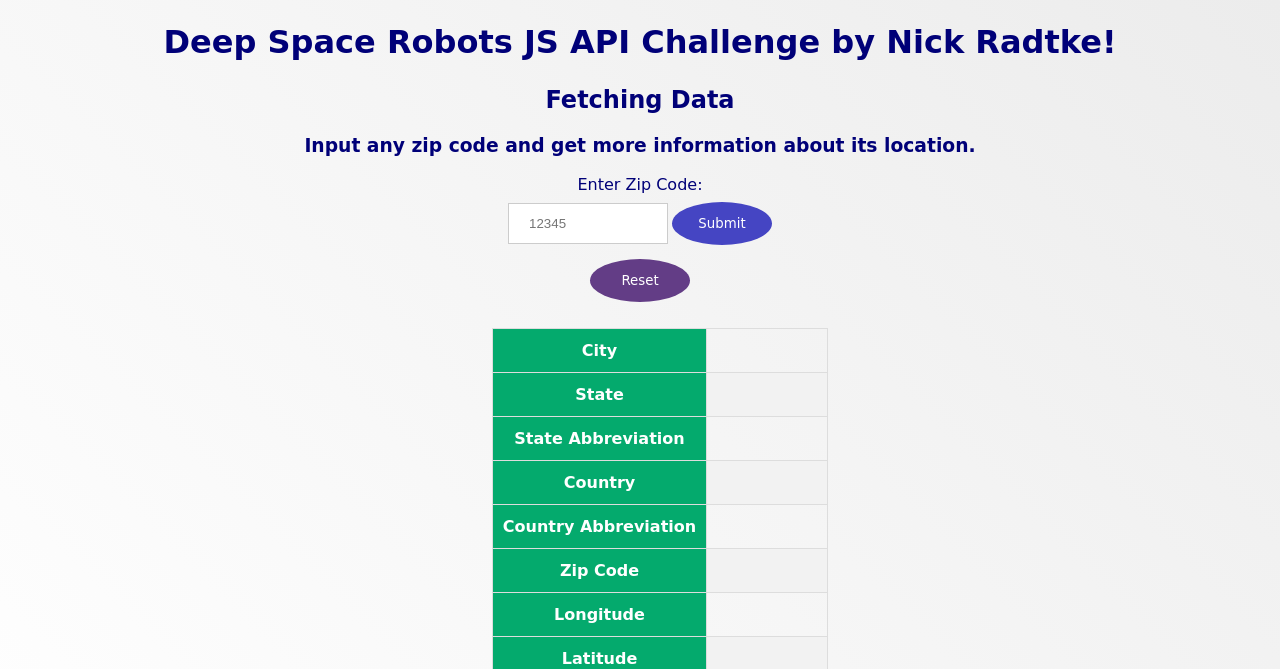
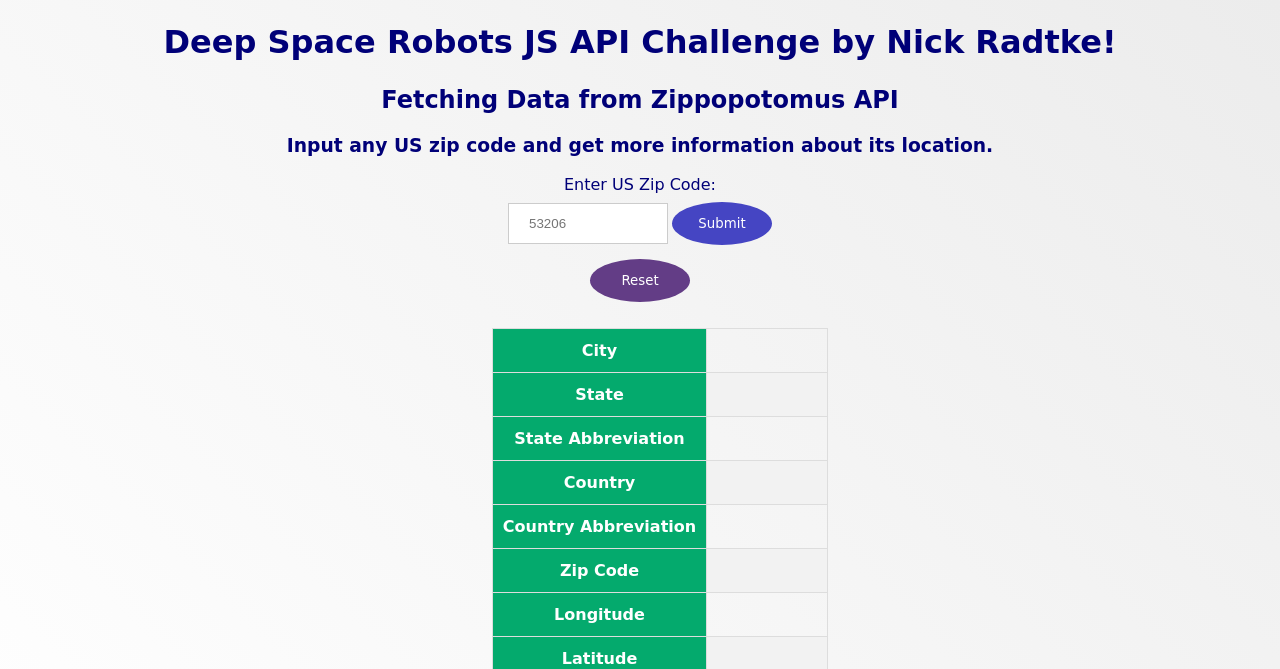
Before and after one commit to NCRadtke00/DSRCodeChallenges, a plain HTML site: page TestZipCode/index.html in a window 1280 px wide. Shown: the top 669 px of the page. Drawn offline with Linux system fonts and the light colour scheme.

Commit message:
project done

```diff
--- a/TestZipCode/index.html
+++ b/TestZipCode/index.html
@@ -10,13 +10,13 @@
 <body>
 	<div>
 		<h1 class="header">Deep Space Robots JS API Challenge by Nick Radtke!</h1>
-		<h2 class="title"> Fetching Data </h2>
-		<h3 class="subtitle"> Input any zip code and get more information about its location. </h3>
+		<h2 class="title"> Fetching Data from Zippopotomus API</h2>
+		<h3 class="subtitle"> Input any US zip code and get more information about its location. </h3>
 	<div>
 		<div class="form">
 			<!-- this is the input text field, and submit button -->
-			<label for="zip"> Enter Zip Code: </label><br>
-			<input type="text" id="zip" name="zip" placeholder="12345">
+			<label for="zip"> Enter US Zip Code: </label><br>
+			<input type="text" id="zip" name="zip" placeholder="53206">
 		  	<button type="button" onClick={getData()} value="submit"> Submit </button><br/>
 			<!-- this button will clear the page -->
 		  	<div class="reset">
```
